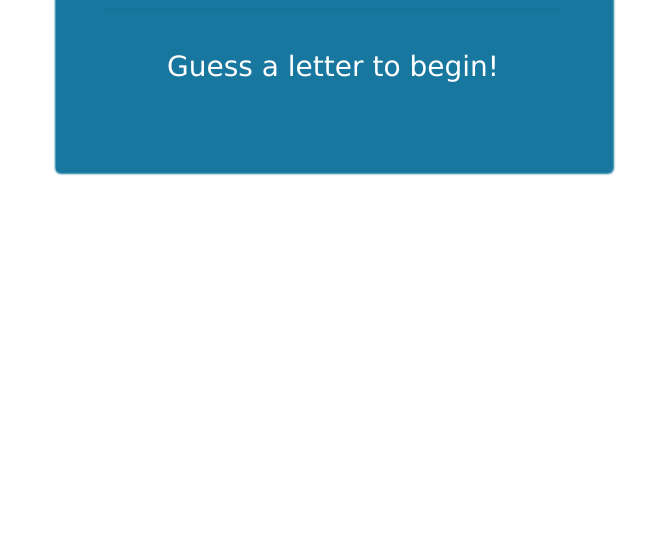
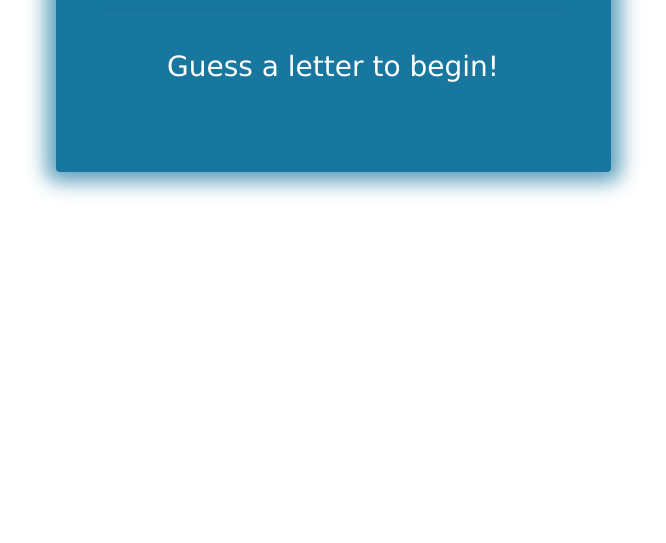
Before and after one commit to mkp0203/Psychic-Game, a plain HTML site: page index.html in a window 1280 px wide. Shown: the part 257-800 px from the top of the page, without its empty margins (307-973 px from the left). Drawn offline with nearby package versions, Linux system fonts and the light colour scheme.

Commit message:
changed card outline

```diff
--- a/assets/css/style.css
+++ b/assets/css/style.css
@@ -12,7 +12,7 @@ body {
     background-color: #006994;
     color: #fff;
     opacity: .9;
-    box-shadow: 1px 0px 2px 2px #006994;
+    box-shadow: 0px 0px 20px 10px #4C96B4;
 }
 
 #game {
```
